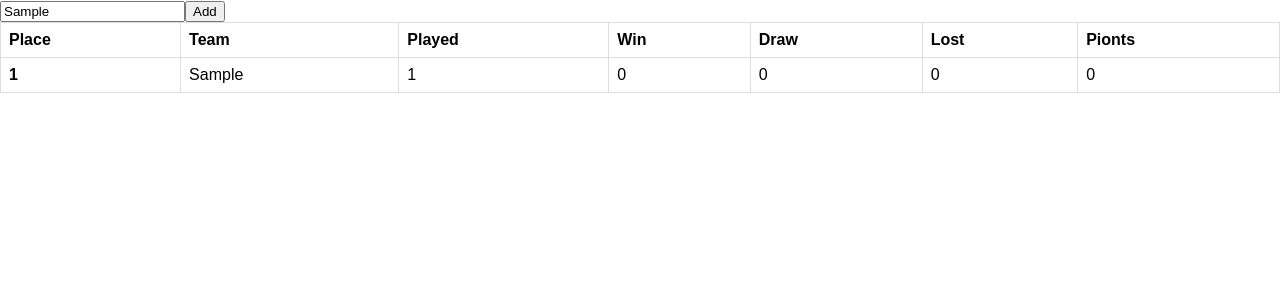
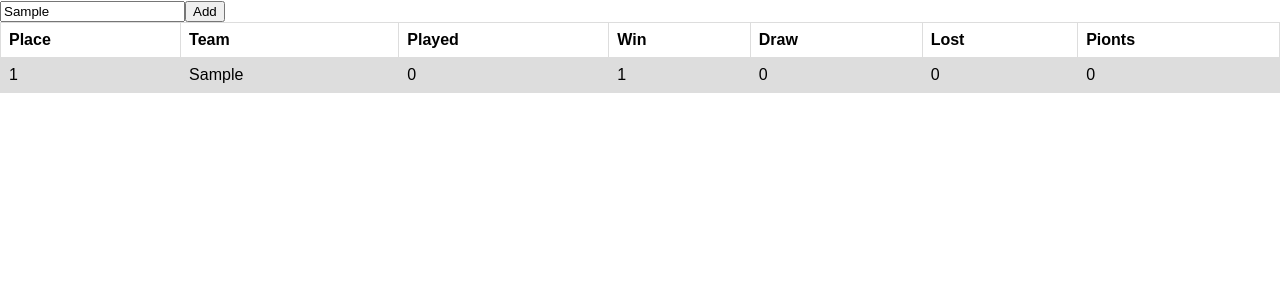
Before and after one commit to DovydasTamasauskas/tournament, a React (Create React App) app: page / in a window 1280 px wide. Both pictures are taken after typing "Sample" into the empty fields and a click on the button "Add". Shown: the top 300 px of the page. Built offline with nearby package versions, Linux system fonts and the light colour scheme.

Commit message:
leadeBoard structure fix

```diff
--- a/src/components/Table/Table.tsx
+++ b/src/components/Table/Table.tsx
@@ -17,20 +17,20 @@ const Table = () => {
           <th scope="col">Pionts</th>
         </tr>
       </thead>
-      <tbody>
-        {leaderBoard &&
-          leaderBoard.map((team: any, index: number) => (
-            <tr>
-              <th scope="row">{index + 1}</th>
-              <td>{team.name}</td>
-              <td>{team.played}</td>
-              <td>{team.wins}</td>
-              <td>{team.draws}</td>
-              <td>{team.losses}</td>
-              <td>{team.points}</td>
+      {leaderBoard &&
+        Object.keys(leaderBoard)
+          .sort((a, b) => leaderBoard[b].points - leaderBoard[a].points)
+          .map((team, index) => (
+            <tr key={team}>
+              <td>{index + 1}</td>
+              <td>{team}</td>
+              <td>{leaderBoard[team].points}</td>
+              <td>{leaderBoard[team].played}</td>
+              <td>{leaderBoard[team].wins}</td>
+              <td>{leaderBoard[team].draws}</td>
+              <td>{leaderBoard[team].losses}</td>
             </tr>
           ))}
-      </tbody>
     </table>
   );
 };
--- a/src/reducers/rootReducer.js
+++ b/src/reducers/rootReducer.js
@@ -4,24 +4,21 @@ export const rootStore = createSlice({
   name: "teams",
   initialState: {
     teams: [],
-    leaderBoard: [],
+    leaderBoard: {},
   },
   reducers: {
     addTeam: (state, action) => {
       const name = action.payload;
       if (!state.teams.find((team) => team.name === name)) {
         state.teams = [...state.teams, { name }];
-        state.leaderBoard = [
-          ...state.leaderBoard,
-          {
+        state.leaderBoard[name] = {
           name,
           points: 0,
           played: 1,
           wins: 0,
           draws: 0,
           losses: 0,
-          },
-        ];
+        };
       }
     },
   },
```
Lines whose indentation alone changed are shown as unchanged.
